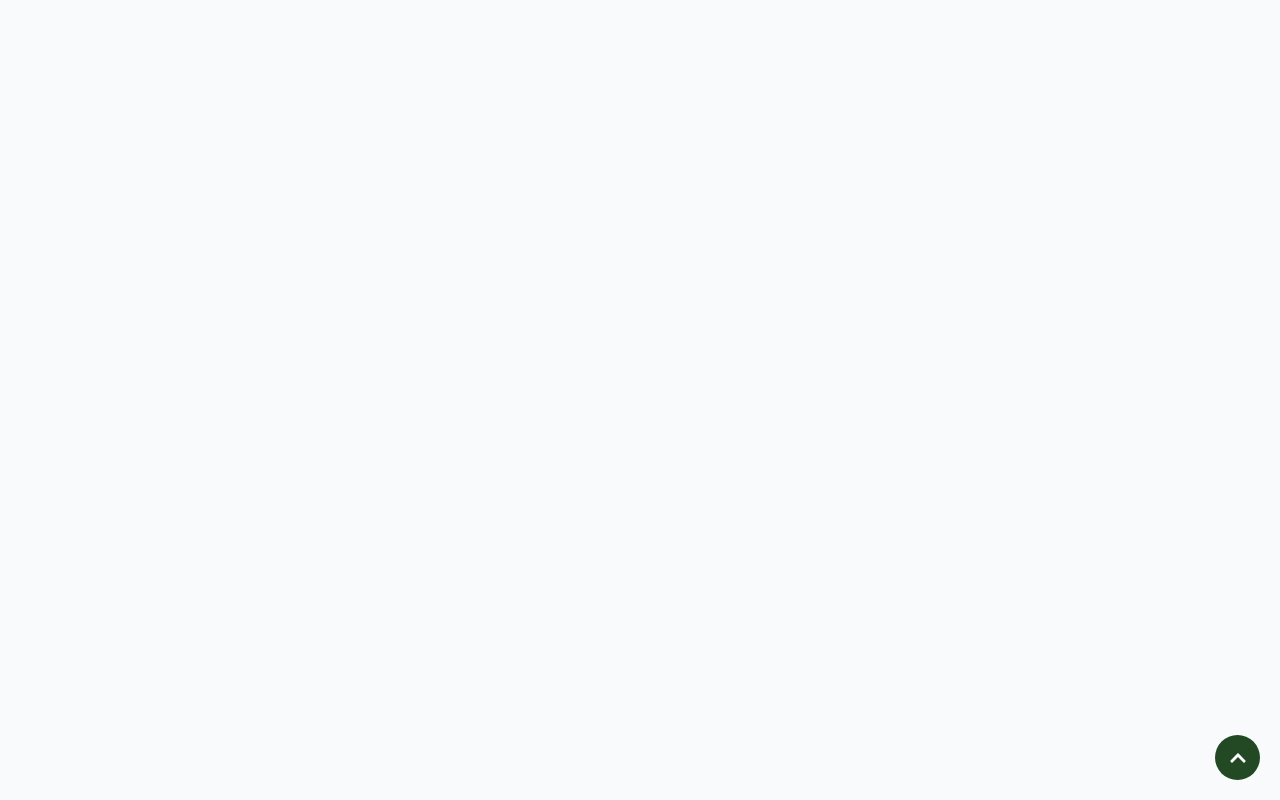
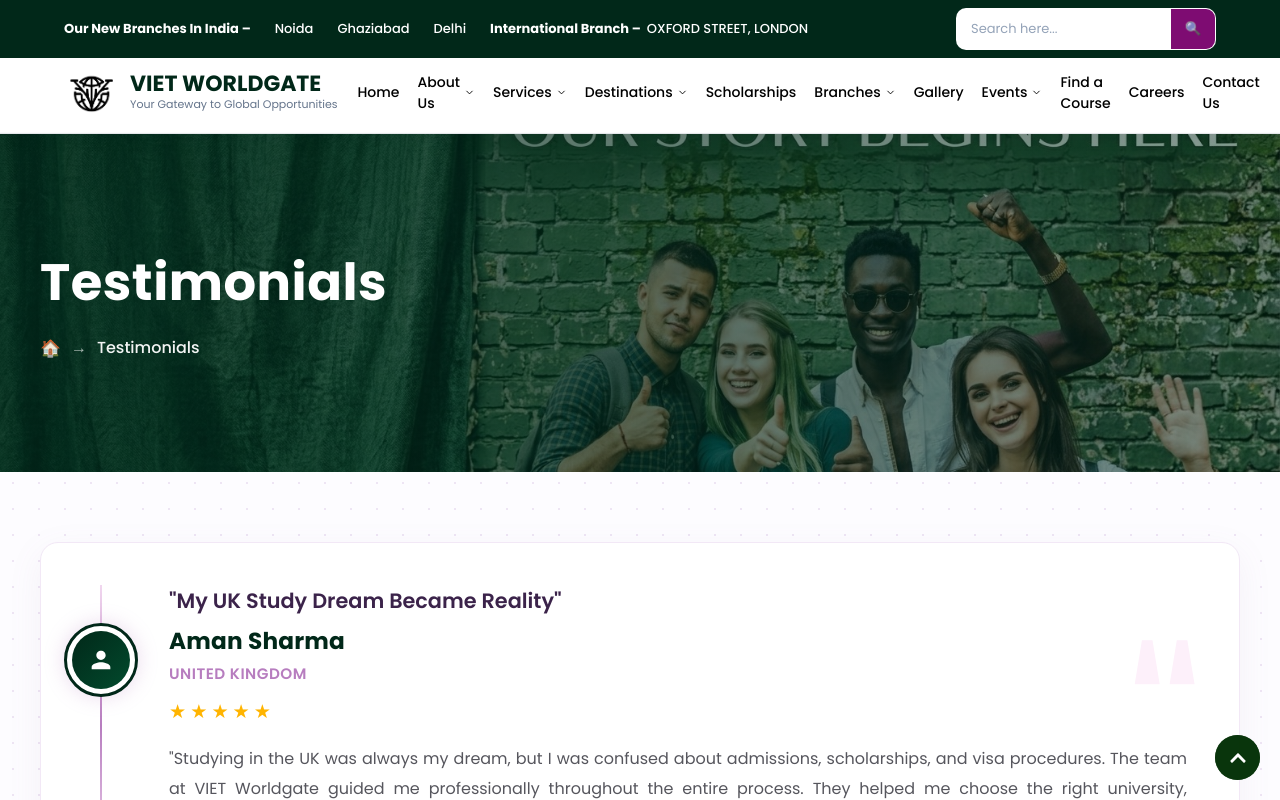
Before and after one commit to NKkushwah/vietworldgate, a React (Vite) app in the folder frontend/: page /feedback in a window 1280 px wide. Before the commit this address had no page. Shown: the top 800 px of the page. Built offline with nearby package versions, Linux system fonts and the light colour scheme.

Commit message:
changes routes

```diff
--- a/frontend/src/routes/AppRoutes.jsx
+++ b/frontend/src/routes/AppRoutes.jsx
@@ -6,6 +6,7 @@ import CompanyProfile from "../pages/CompanyProfile";
 import MissionVision from "../pages/MissionVision";
 import ValuesGrid from "../pages/ValuesGrid";
 import OurTeam from "../pages/OurTeam";
+import Feedback from "../pages/Feedback"
 
 function AppRoutes() {
   return (
@@ -18,6 +19,7 @@ function AppRoutes() {
         <Route path="/contact-us" element={<ContactUs />} />
         <Route path="/companyprofile" element={<CompanyProfile/>} />
         <Route path="/ValuesGrid" element={<ValuesGrid/>} />
+        <Route path="/feedback" element={<Feedback/>} />
 
       </Routes>
 
```
